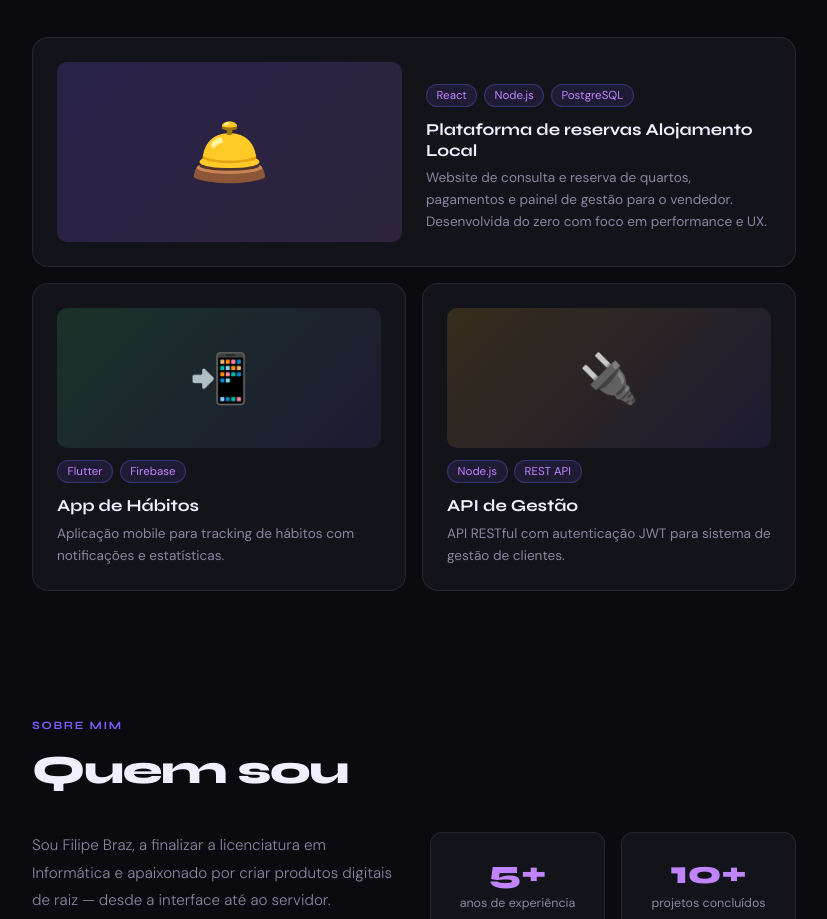
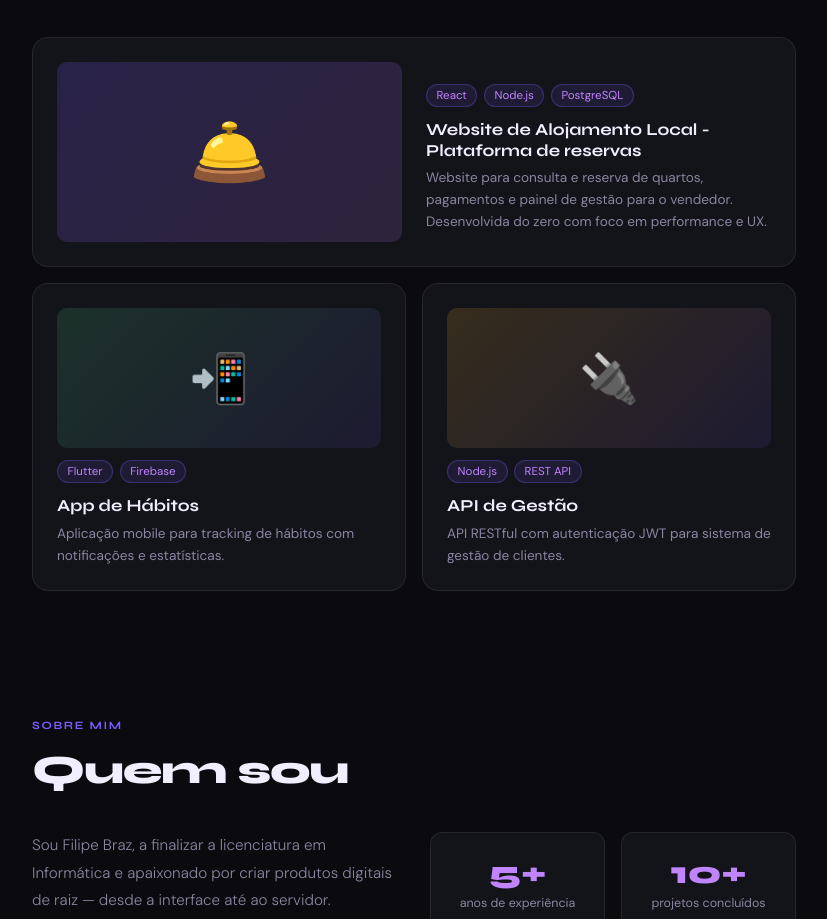
Before and after one commit to rfcbraz/meu-portfolio, a website: page index.html in a window 1280 px wide. Shown: the part 1357-2276 px from the top of the page, without its empty margins (226-1053 px from the left). Drawn offline with Linux system fonts and the light colour scheme.

Commit message:
Alteração descrição projeto alojamento

```diff
--- a/index.html
+++ b/index.html
@@ -821,8 +821,11 @@
       skillDatabaseDesc: 'PostgreSQL, MongoDB, modelação e otimização',
       projectsLabel: 'Portfolio',
       projectsTitle: 'Projetos em destaque',
-      projectEcommerceTitle: 'Plataforma de reservas Alojamento Local',
-      projectEcommerceDesc: 'Website de consulta e reserva de quartos, pagamentos e painel de gestão para o vendedor. Desenvolvida do zero com foco em performance e UX.',
+      projectEcommerceTitle: 'Website de Alojamento Local - Plataforma de reservas ',
+      projectEcommerceDesc: 'Website para consulta e reserva de quartos, pagamentos e painel de gestão para o vendedor. Desenvolvida do zero com foco em performance e UX.',
+
+      //Todo rever as traduções destes títulos e descrições para português, para garantir que soam naturais e profissionais, sem traduções literais ou termos estranhos.
+
       projectHabitsTitle: 'App de Hábitos',
       projectHabitsDesc: 'Aplicação mobile para tracking de hábitos com notificações e estatísticas.',
       projectApiTitle: 'API de Gestão',
```
